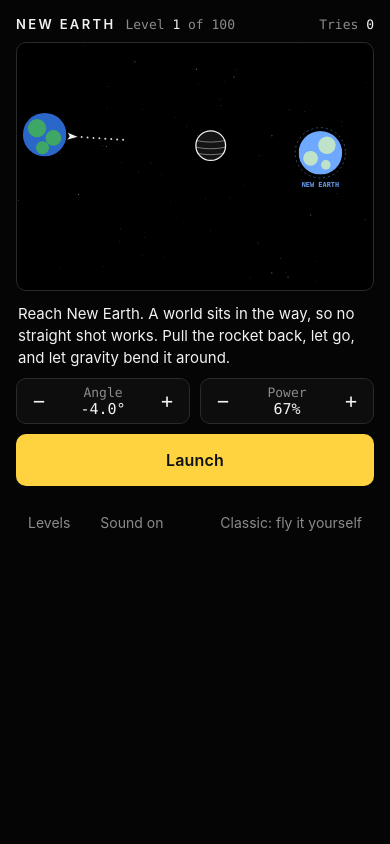
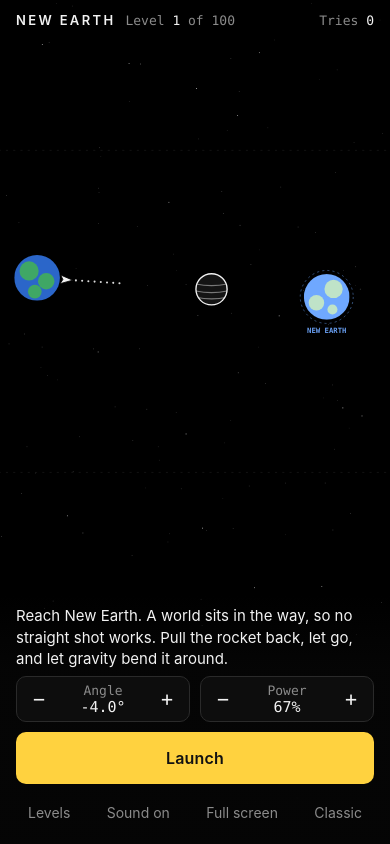
Before and after one commit to banana-intelligence-dot-ai/new-earth, a website: page index.html in a window 390 px wide. Drawn offline with Linux system fonts and the light colour scheme.

Commit message:
Full screen: the field fills the whole window on desktop and on a phone turned sideways, with the controls laid over it. Touch can pull back from anywhere. Full screen button where the browser allows it.
Co-Authored-By: Claude Fable 5.2 <noreply@anthropic.com>

```diff
--- a/index.html
+++ b/index.html
@@ -27,19 +27,22 @@
   --mono:ui-monospace,"SF Mono",SFMono-Regular,Menlo,Consolas,monospace}
 *{box-sizing:border-box;margin:0;padding:0}
 html{background:var(--bg);color:var(--ink);font-family:var(--sans);-webkit-font-smoothing:antialiased;-webkit-tap-highlight-color:transparent}
-body{min-height:100dvh;display:flex;justify-content:center;padding:max(16px,env(safe-area-inset-top)) 16px 32px}
-main{width:100%;max-width:min(1040px,calc((100dvh - 250px) * 1.44));min-width:min(100%,328px)}
-header{display:flex;align-items:baseline;gap:16px;margin-bottom:10px}
+html,body{height:100%;overflow:hidden;overscroll-behavior:none}
+/* The game fills the whole screen: the canvas covers it, and the header and controls sit on top. */
+header{position:fixed;z-index:2;top:0;left:0;right:0;display:flex;align-items:baseline;gap:16px;pointer-events:none;
+  padding:max(12px,env(safe-area-inset-top)) max(16px,env(safe-area-inset-right)) 8px max(16px,env(safe-area-inset-left))}
+#ui{position:fixed;z-index:2;left:0;right:0;bottom:0;display:flex;flex-wrap:wrap;align-items:center;gap:8px 16px;
+  padding:10px max(16px,env(safe-area-inset-right)) max(10px,env(safe-area-inset-bottom)) max(16px,env(safe-area-inset-left));
+  background:linear-gradient(to top,rgba(5,5,5,.96) 70%,rgba(5,5,5,0))}
 h1{font-size:15px;font-weight:600;letter-spacing:.22em;text-transform:uppercase}
 .hud{font-family:var(--mono);font-size:13px;color:var(--dim);font-variant-numeric:tabular-nums;white-space:nowrap}
 .hud b{color:var(--ink);font-weight:500}
 #tries{margin-left:auto}
-#stage{position:relative;border:1px solid var(--line);border-radius:10px;overflow:hidden;background:#000}
-canvas{display:block;width:100%;aspect-ratio:360/250;cursor:crosshair;outline:none}
+canvas{position:fixed;inset:0;display:block;width:100%;height:100%;cursor:crosshair;outline:none;touch-action:none;background:#000}
 canvas:focus-visible{box-shadow:inset 0 0 0 2px var(--new)}
-#note{min-height:2.9em;margin:12px 2px 10px;font-size:16px;line-height:1.45;color:var(--ink)}
+#note{flex:1 1 260px;min-height:2.9em;font-size:16px;line-height:1.45;color:var(--ink);display:flex;align-items:center}
 #note.dim{color:var(--dim)}
-#controls{display:grid;grid-template-columns:1fr 1fr auto;gap:10px;align-items:stretch}
+#controls{flex:1 1 420px;max-width:560px;display:grid;grid-template-columns:1fr 1fr auto;gap:10px;align-items:stretch}
 .dial{display:grid;grid-template-columns:44px 1fr 44px;align-items:center;border:1px solid var(--line);border-radius:10px;background:var(--panel);min-width:0}
 .dial output{text-align:center;font-family:var(--mono);font-size:13px;font-variant-numeric:tabular-nums;color:var(--dim);white-space:nowrap;overflow:hidden}
 .dial output b{display:block;color:var(--ink);font-weight:500;font-size:15px}
@@ -50,11 +53,10 @@ button:focus-visible,a:focus-visible{outline:2px solid var(--new);outline-offset
 #go{background:var(--sun);color:#111;font-weight:600;font-size:16px;padding:0 26px;letter-spacing:.01em}
 #go:active{transform:translateY(1px)}
 #go.flying{background:none;color:var(--ink);border:1px solid var(--line)}
-nav{display:flex;flex-wrap:wrap;gap:4px 6px;margin-top:14px;align-items:center}
+nav{display:flex;flex-wrap:wrap;gap:0 2px;align-items:center}
 nav button,nav a{font-size:14px;color:var(--dim);padding:0 12px;min-height:44px;display:inline-flex;align-items:center;text-decoration:none;border-radius:10px}
 nav button:hover,nav a:hover{color:var(--ink)}
-nav .sp{margin-left:auto}
-#won{position:absolute;inset:auto 0 0 0;padding:16px;display:none;gap:12px;align-items:center;flex-wrap:wrap;
+#won{position:fixed;z-index:3;left:var(--fx,0);width:var(--fw,100%);top:calc(var(--fy,0px) + var(--fh,100%));transform:translateY(-100%);padding:16px;display:none;gap:12px;align-items:center;flex-wrap:wrap;
   background:linear-gradient(to top,rgba(0,0,0,.94) 60%,rgba(0,0,0,0))}
 #won.on{display:flex}
 #won p{font-size:17px;font-weight:600;margin-right:auto}
@@ -74,17 +76,30 @@ dialog .row{display:flex;justify-content:flex-end;margin-top:16px}
 dialog .row button{border:1px solid var(--line);padding:0 18px}
 .sr{position:absolute;width:1px;height:1px;overflow:hidden;clip-path:inset(50%);white-space:nowrap}
 @media (max-width:520px){
-  #controls{grid-template-columns:1fr 1fr}
+  #ui{gap:6px}
+  #note{flex-basis:100%;font-size:15px}
+  #controls{flex-basis:100%;max-width:none;grid-template-columns:1fr 1fr}
   #go{grid-column:1/-1;min-height:52px}
-  #note{font-size:15px}
+  nav{width:100%;justify-content:space-between}
   header{gap:10px}
   h1{font-size:13px;letter-spacing:.18em}
+}
+/* A phone on its side: the field takes the full height, the controls sit in a strip on the right. */
+@media (orientation:landscape) and (max-height:520px){
+  #ui{left:auto;top:0;width:clamp(230px,calc(100vw - 100dvh * 1.44),340px);flex-direction:column;flex-wrap:nowrap;align-items:stretch;justify-content:center;gap:8px;overflow-y:auto;
+    padding:34px max(12px,env(safe-area-inset-right)) max(8px,env(safe-area-inset-bottom)) 12px;background:linear-gradient(to left,rgba(5,5,5,.96) 80%,rgba(5,5,5,0))}
+  #note{flex:0 0 auto;font-size:14px;min-height:3.4em}
+  #controls{flex:0 0 auto;max-width:none;grid-template-columns:1fr}
+  #go{min-height:48px}
+  nav{justify-content:space-between}
+  nav button,nav a{padding:0 5px;font-size:13px}
+  header{right:clamp(230px,calc(100vw - 100dvh * 1.44),340px)}
 }
 </style>
 </head>
 <body>
 <main>
-  <header>
+  <header id="top">
     <h1>New Earth</h1>
     <p class="hud" id="lvl">Level <b>1</b> of 100</p>
     <p class="hud" id="tries">Tries <b>0</b></p>
@@ -97,6 +112,7 @@ dialog .row button{border:1px solid var(--line);padding:0 18px}
       <button id="next" type="button">Next level</button>
     </div>
   </div>
+  <div id="ui">
   <p id="note" role="status" aria-live="polite"></p>
   <div id="controls">
     <div class="dial" role="group" aria-label="Aim angle">
@@ -114,8 +130,10 @@ dialog .row button{border:1px solid var(--line);padding:0 18px}
   <nav aria-label="Game">
     <button id="levelsBtn" type="button">Levels</button>
     <button id="snd" type="button" aria-pressed="true">Sound on</button>
-    <a class="sp" href="/classic/">Classic: fly it yourself</a>
+    <button id="full" type="button" hidden>Full screen</button>
+    <a href="/classic/">Classic</a>
   </nav>
+  </div>
   <p class="sr" id="aimRead" aria-live="polite"></p>
 </main>
 
@@ -182,7 +200,7 @@ const INTRO = {
   100: 'A black hole sits in the way. Last one.',
 };
 const HOW = matchMedia('(pointer: coarse)').matches
-  ? 'Pull back from the rocket and let go. Fine tune with the buttons.'
+  ? 'Pull back anywhere on the screen and let go. Fine tune with the buttons.'
   : 'Drag back and let go, or use the arrow keys and Space.';
 const NAME = { earth: 'Earth', moon: 'a moon', planet: 'a planet', sun: 'a sun', hole: 'the black hole', asteroid: 'an asteroid', sat: 'a satellite', droid: 'the droid' };
 
@@ -269,12 +287,22 @@ function finish(r) {
 let stars = [];
 function makeStars(seed) {
   let a = seed * 2654435761 >>> 0; const R = () => (a = a * 1664525 + 1013904223 >>> 0) / 4294967296;
-  return Array.from({ length: 70 }, () => [R() * W, R() * H, R() < .15 ? .9 : .5, .25 + R() * .45]);
+  return Array.from({ length: 160 }, () => [R(), R(), R() < .15 ? .9 : .5, .25 + R() * .45]);
 }
+// The canvas covers the whole screen. The 360 x 250 field is drawn as large as fits in the space
+// the header and controls leave free. view = that placement in CSS pixels: scale k, offset ox, oy.
+let view = { k: 1, ox: 0, oy: 0 };
 function fit() {
-  const r = cv.getBoundingClientRect(), d = Math.min(3, window.devicePixelRatio || 1);
-  const w = Math.round(r.width * d), h = Math.round(r.width * H / W * d);
+  const vw = innerWidth, vh = innerHeight, d = Math.min(3, window.devicePixelRatio || 1);
+  const w = Math.round(vw * d), h = Math.round(vh * d);
   if (cv.width !== w || cv.height !== h) { cv.width = w; cv.height = h; }
+  const ui = $('ui').getBoundingClientRect(), hd = $('top').getBoundingClientRect(), side = ui.top < vh / 3;
+  const left = Math.max(8, document.querySelector('h1').getBoundingClientRect().left - 8);
+  const top = hd.bottom, right = (side ? ui.left : vw - left + 8) - 8, bottom = (side ? vh : ui.top) - 8;
+  const k = Math.max(.2, Math.min((right - left) / W, (bottom - top) / H));
+  view = { k, ox: left + (right - left - k * W) / 2, oy: top + (bottom - top - k * H) / 2 };
+  const st = document.documentElement.style;
+  st.setProperty('--fx', view.ox + 'px'); st.setProperty('--fy', view.oy + 'px'); st.setProperty('--fw', k * W + 'px'); st.setProperty('--fh', k * H + 'px');
   draw();
 }
 function dots(pts, alpha, r) {
@@ -352,8 +380,12 @@ function rocket(x, y, a) {
 }
 function draw() {
   if (!L || !cv.width) return;
-  const k = cv.width / W; ctx.setTransform(k, 0, 0, k, 0, 0); ctx.clearRect(0, 0, W, H);
-  for (const [x, y, r, a] of stars) { ctx.fillStyle = `rgba(242,242,242,${a})`; ctx.fillRect(x, y, r, r); }
+  const d = cv.width / innerWidth, k = view.k * d;
+  ctx.setTransform(1, 0, 0, 1, 0, 0); ctx.clearRect(0, 0, cv.width, cv.height);
+  for (const [x, y, r, a] of stars) { ctx.fillStyle = `rgba(242,242,242,${a})`; ctx.fillRect(x * cv.width, y * cv.height, r * k, r * k); }
+  ctx.setTransform(k, 0, 0, k, view.ox * d, view.oy * d);
+  // the edge of the field: a rocket that crosses it is lost
+  ctx.strokeStyle = 'rgba(242,242,242,.12)'; ctx.lineWidth = .6; ctx.setLineDash([2, 5]); ctx.strokeRect(-OUT, -OUT, W + 2 * OUT, H + 2 * OUT); ctx.setLineDash([]);
   const t = S && mode !== 'wait' ? S.n * STEP : 0;
   // paths of the movers
   ctx.setLineDash([1.5, 4]); ctx.strokeStyle = 'rgba(242,242,242,.28)'; ctx.lineWidth = .8;
@@ -398,15 +430,14 @@ function draw() {
 }
 
 // ---- aiming by pointer ----
-function at(e) { const r = cv.getBoundingClientRect(); return { x: (e.clientX - r.left) * W / r.width, y: (e.clientY - r.top) * H / r.height, k: r.width / W }; }
+function at(e) { return { x: (e.clientX - view.ox) / view.k, y: (e.clientY - view.oy) / view.k, k: view.k }; }
 function nearRocket(e) { const p = at(e); return Math.hypot(p.x - L.s.x, p.y - L.s.y) * p.k <= 48; }
-// A finger only aims when it starts on the rocket, so the page still scrolls everywhere else.
-cv.addEventListener('touchstart', e => { if (mode === 'aim' && nearRocket(e.touches[0])) e.preventDefault(); }, { passive: false });
+// The page does not scroll, so a finger can pull back from anywhere on the field.
+cv.addEventListener('touchstart', e => { if (mode === 'aim') e.preventDefault(); }, { passive: false });
 cv.addEventListener('touchmove', e => { if (drag) e.preventDefault(); }, { passive: false });
 cv.addEventListener('pointerdown', e => {
   if (mode !== 'aim' || (e.pointerType === 'mouse' && e.button !== 0)) return;
   const near = nearRocket(e);
-  if (e.pointerType !== 'mouse' && !near) return;
   const p = at(e);
   drag = { id: e.pointerId, ox: near ? L.s.x : p.x, oy: near ? L.s.y : p.y, live: false, a0: ang, p0: pow };
   try { cv.setPointerCapture(e.pointerId); } catch {}
@@ -502,8 +533,16 @@ $('share').addEventListener('click', async () => {
 });
 
 // ---- start ----
-new ResizeObserver(fit).observe(cv);
+new ResizeObserver(fit).observe($('ui'));
 addEventListener('resize', fit);
+addEventListener('orientationchange', () => setTimeout(fit, 250));
+// Full screen button, where the browser allows it (not iPhone Safari).
+const fsEl = document.documentElement;
+if (document.fullscreenEnabled && fsEl.requestFullscreen) {
+  $('full').hidden = false;
+  $('full').addEventListener('click', () => { document.fullscreenElement ? document.exitFullscreen() : fsEl.requestFullscreen().catch(() => {}); });
+  document.addEventListener('fullscreenchange', () => { $('full').textContent = document.fullscreenElement ? 'Exit full screen' : 'Full screen'; fit(); });
+}
 const want = +new URLSearchParams(location.search).get('level');
 load(want >= 1 && want <= save.reached ? want : save.reached);
 fit();
```
